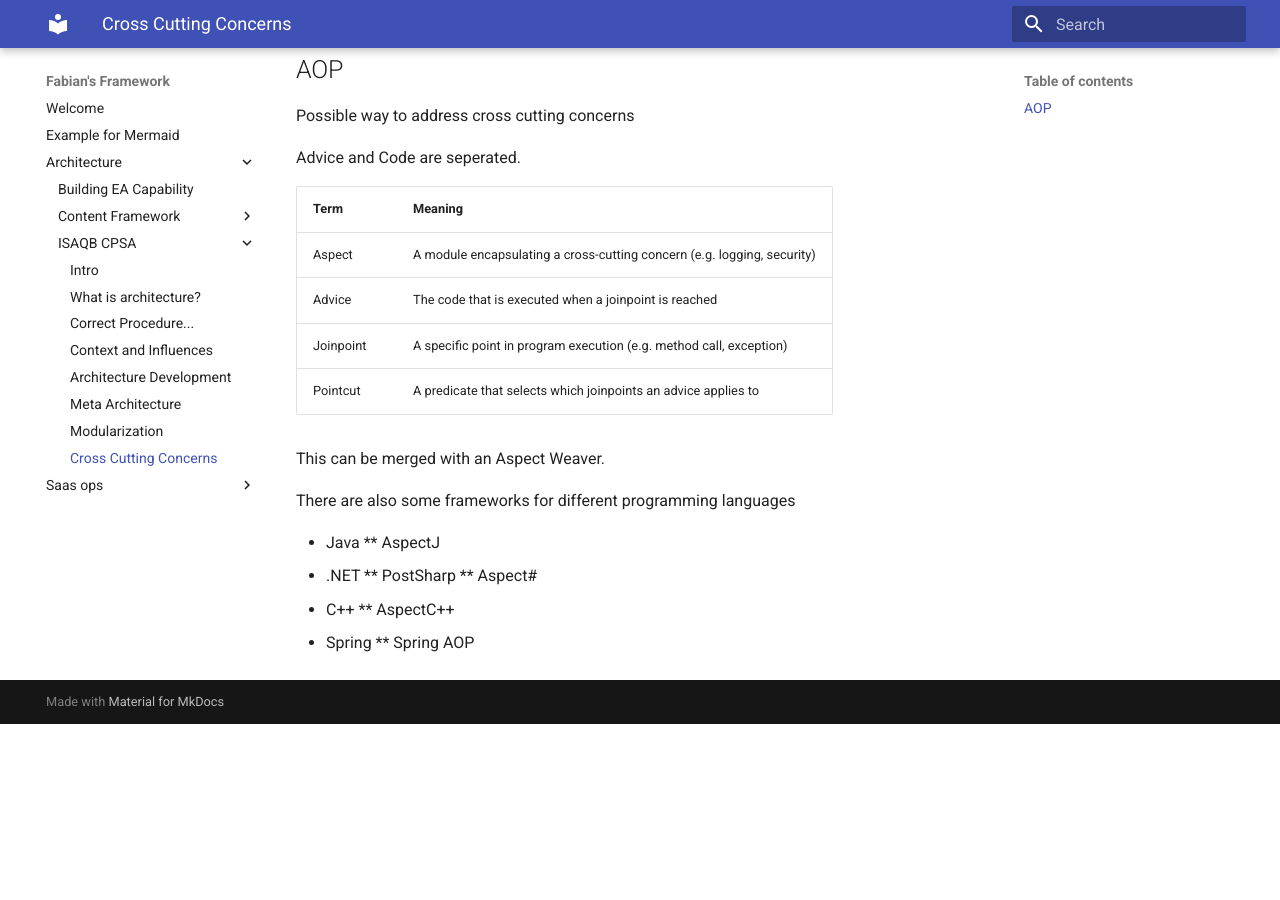
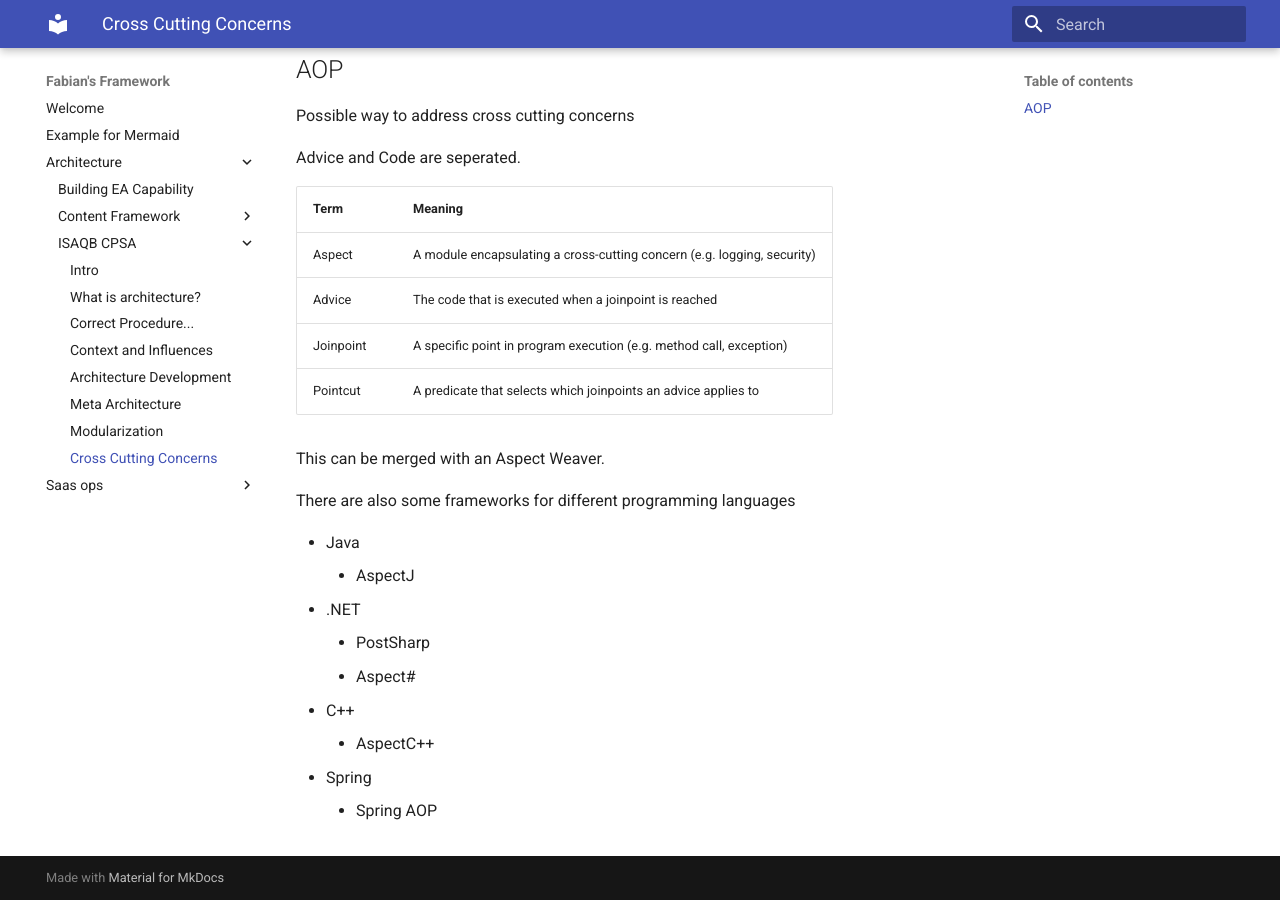
Before and after one commit to Kikkirej/framework, an MkDocs documentation site: the page built from docs/Architecture/ISAQB-CPSA/07-cross-cutting-concerns.md, in a window 1280 px wide and 900 px high, scrolled down 796 px. Built offline with MkDocs 1.6.1 and Material for MkDocs 9.7.7, drawn with Linux system fonts in a browser that asks for light colours; before the commit the page ends 1520 px from its top, so only the background shows below that.

```diff
--- a/docs/Architecture/ISAQB-CPSA/07-cross-cutting-concerns.md
+++ b/docs/Architecture/ISAQB-CPSA/07-cross-cutting-concerns.md
@@ -41,11 +41,11 @@ This can be merged with an Aspect Weaver.
 There are also some frameworks for different programming languages
 
 * Java
-** AspectJ
+    * AspectJ
 * .NET
-** PostSharp
-** Aspect#
+    * PostSharp
+    * Aspect#
 * C++
-** AspectC++
+    * AspectC++
 * Spring
-** Spring AOP
+    * Spring AOP
```
